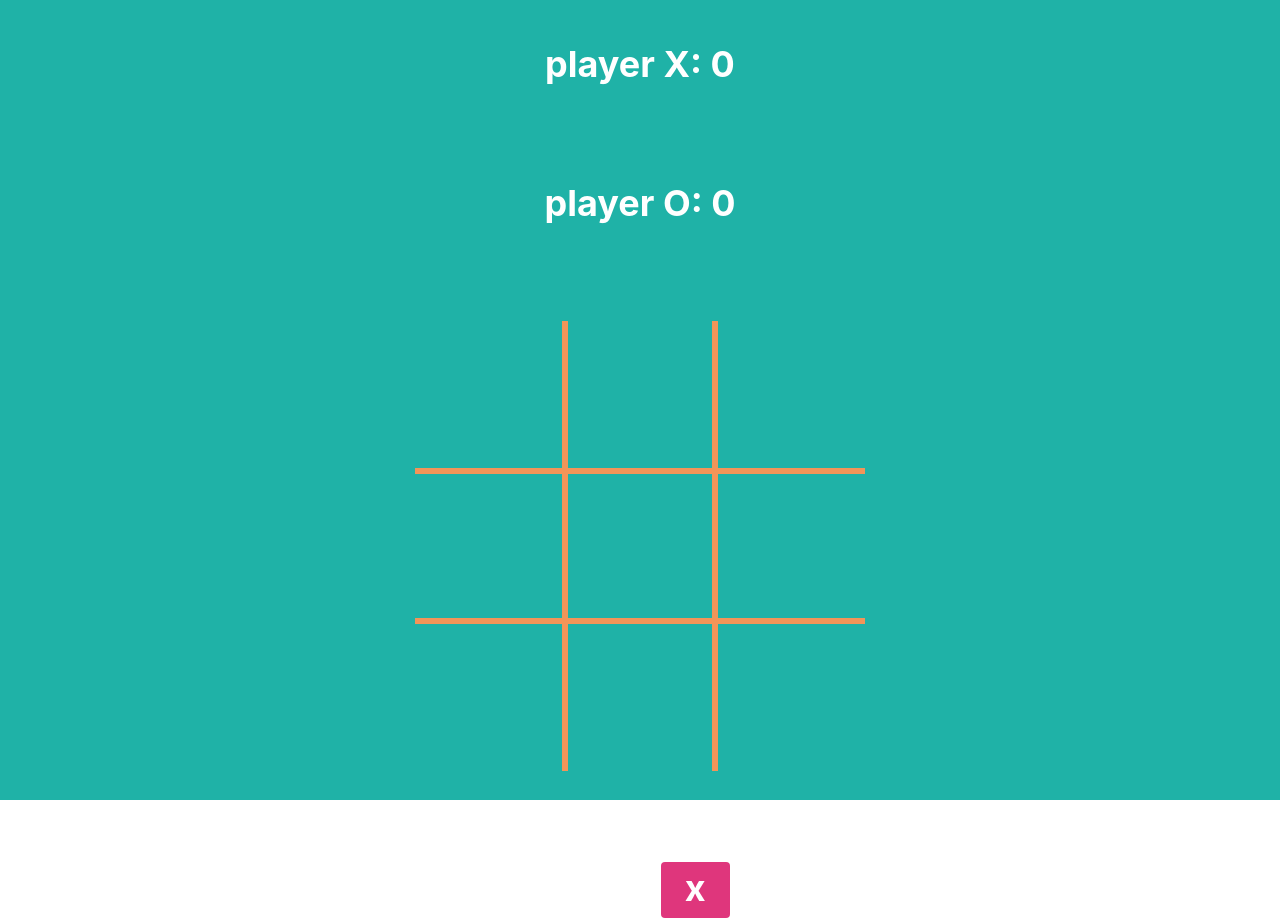
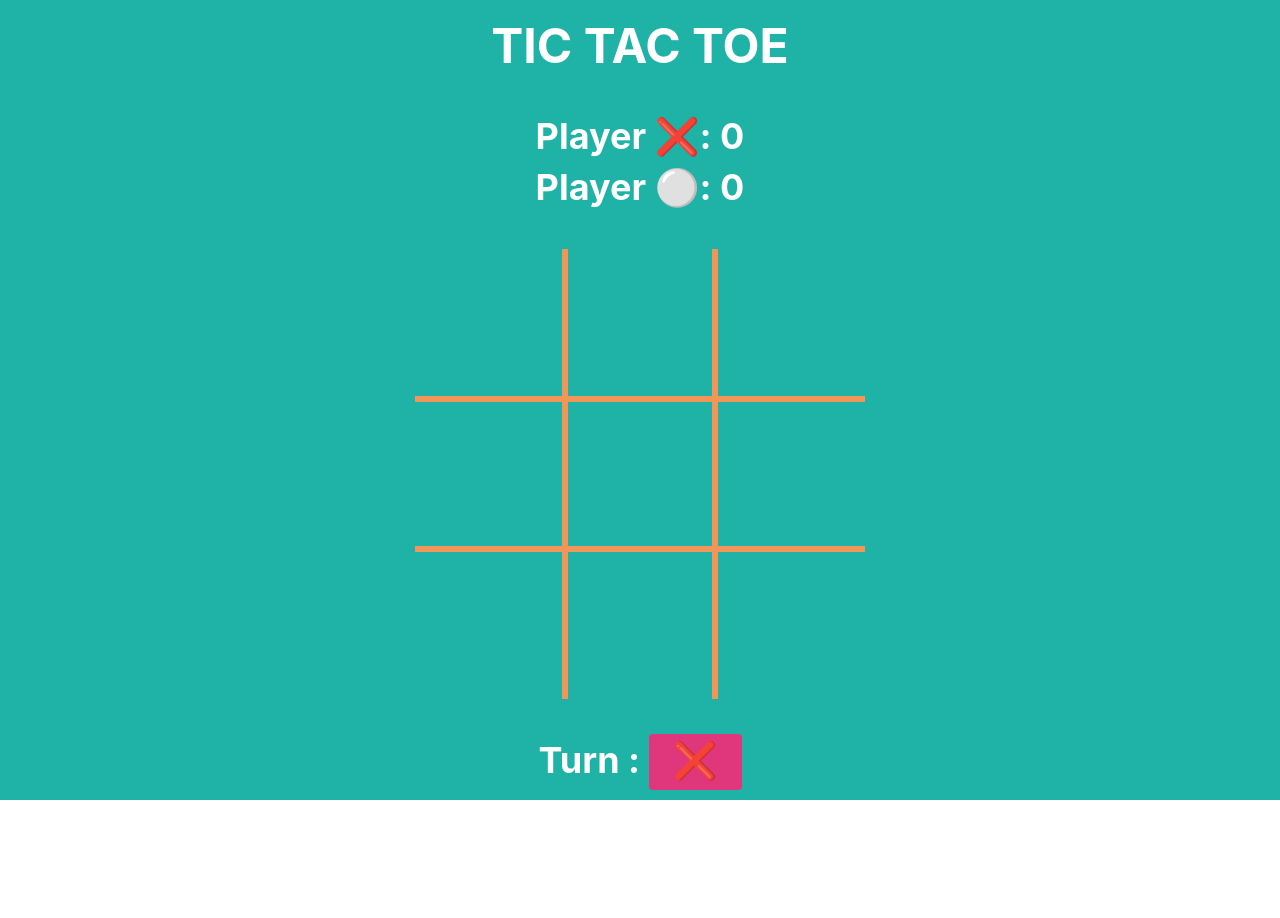
Before and after one commit to Luvwen/Tic-tac-toe, a React (Vite) app: page / in a window 1280 px wide. After the commit the page ends 800 px from the top, so only its background shows below. Built offline with nearby package versions, Linux system fonts and the light colour scheme.

Commit message:
Change letters for icons

```diff
--- a/src/components/Board.jsx
+++ b/src/components/Board.jsx
@@ -19,15 +19,17 @@ export const Board = () => {
 
     const handleUpdateBoard = (index) => {
         if (board[index] !== null || winner === true) return;
+
         const newBoard = [...board];
         newBoard[index] = turn;
         setBoard(newBoard);
 
-        const newTurn = turn === 'x' ? 'o' : 'x';
+        const newTurn = turn === '❌' ? '⚪' : '❌';
         setTurn(newTurn);
 
         const newWinner = handleWinner(newBoard);
         const draw = newBoard.every((square) => square !== null);
+
         if (newWinner) {
             // Winner
             setWinner(true);
@@ -48,18 +50,19 @@ export const Board = () => {
                 return newBoard[a];
             }
         }
+
         return null;
     };
 
     const handleNewGame = (winner, turn) => {
         if (winner) {
-            const getWinner = turn === 'x' ? 'o' : 'x';
+            const getWinner = turn === '❌' ? '⚪' : '❌';
             const newAmountOfWins = [...amountOfWins];
-            if (getWinner === 'x') {
-                newAmountOfWins.push('x');
+            if (getWinner === '❌') {
+                newAmountOfWins.push('❌');
                 setAmountOfWins([...newAmountOfWins]);
             } else {
-                newAmountOfWins.push('o');
+                newAmountOfWins.push('⚪');
                 setAmountOfWins(newAmountOfWins);
             }
             setBoard(Array(9).fill(null));
@@ -70,9 +73,10 @@ export const Board = () => {
         setTurn(TURNS.x);
         setWinner(null);
     };
-    const totalOfWinsFromX = amountOfWins.filter((x) => x === 'x').length;
+    const totalOfWinsFromX = amountOfWins.filter((x) => x === '❌').length;
 
-    const totalOfWinsFromO = amountOfWins.filter((o) => o === 'o').length;
+    const totalOfWinsFromO = amountOfWins.filter((o) => o === '⚪').length;
+
     return (
         <Box
             bg={winner !== null ? '#304E4F' : '#1FB2A7'}
@@ -84,13 +88,15 @@ export const Board = () => {
                 color="white"
                 height="100vh"
                 justifyContent="center"
-                spacing="24"
+                spacing="10"
             >
                 <Heading color="white" fontSize="5xl" fontWeight="bold">
                     TIC TAC TOE
                 </Heading>
-                <Heading>player X: {totalOfWinsFromX}</Heading>
-                <Heading>player O: {totalOfWinsFromO}</Heading>
+                <Stack>
+                    <Heading>Player ❌: {totalOfWinsFromX}</Heading>
+                    <Heading>Player ⚪: {totalOfWinsFromO}</Heading>
+                </Stack>
                 <Grid gridTemplateColumns="repeat(3, 1fr)">
                     {board.map((squareValue, index) => {
                         return (
@@ -108,7 +114,7 @@ export const Board = () => {
                     Turn :{' '}
                     <Text
                         as="span"
-                        bg={turn === 'x' ? '#DF367C' : '#0EA5E9'}
+                        bg={turn === '❌' ? '#DF367C' : '#0EA5E9'}
                         borderRadius="4px"
                         p="4px 24px 8px"
                     >
--- a/src/components/WinnerModal.jsx
+++ b/src/components/WinnerModal.jsx
@@ -30,9 +30,9 @@ export const WinnerModal = ({
                         Player{' '}
                         <Text
                             as="span"
-                            color={turn === 'x' ? '#DF367C' : '#0EA5E9'}
+                            color={turn === '❌' ? '#DF367C' : '#0EA5E9'}
                         >
-                            {turn === 'o' ? 'X' : 'O'}
+                            {turn === '⚪' ? '❌' : '⚪'}
                         </Text>{' '}
                         wins!
                     </Heading>
--- a/src/constants/constants.js
+++ b/src/constants/constants.js
@@ -1,4 +1,4 @@
-export const TURNS = { x: 'x', o: 'o' };
+export const TURNS = { x: '❌', o: '⚪' };
 
 export const WINNING_COMBINATIONS = [
     [0, 1, 2],
```
